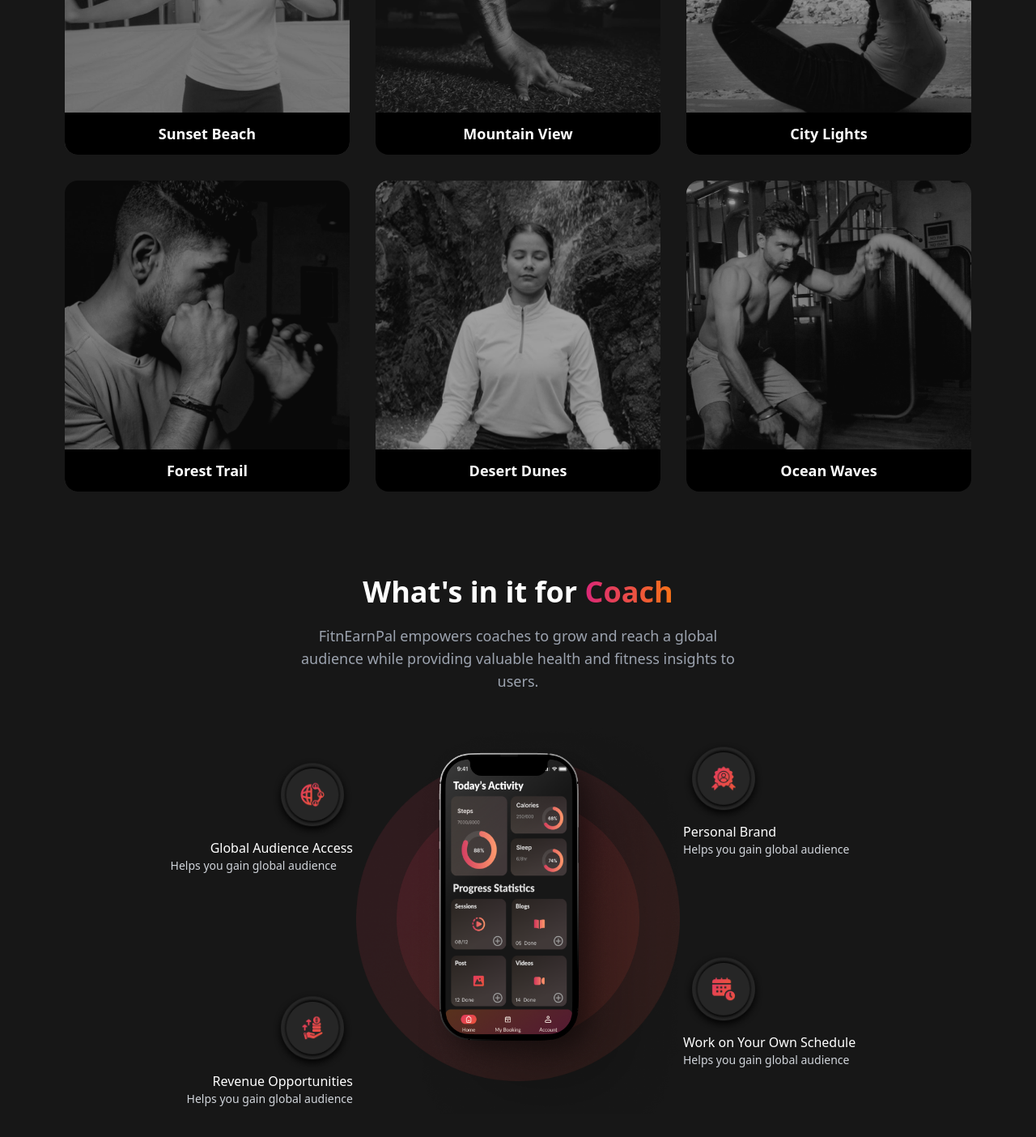
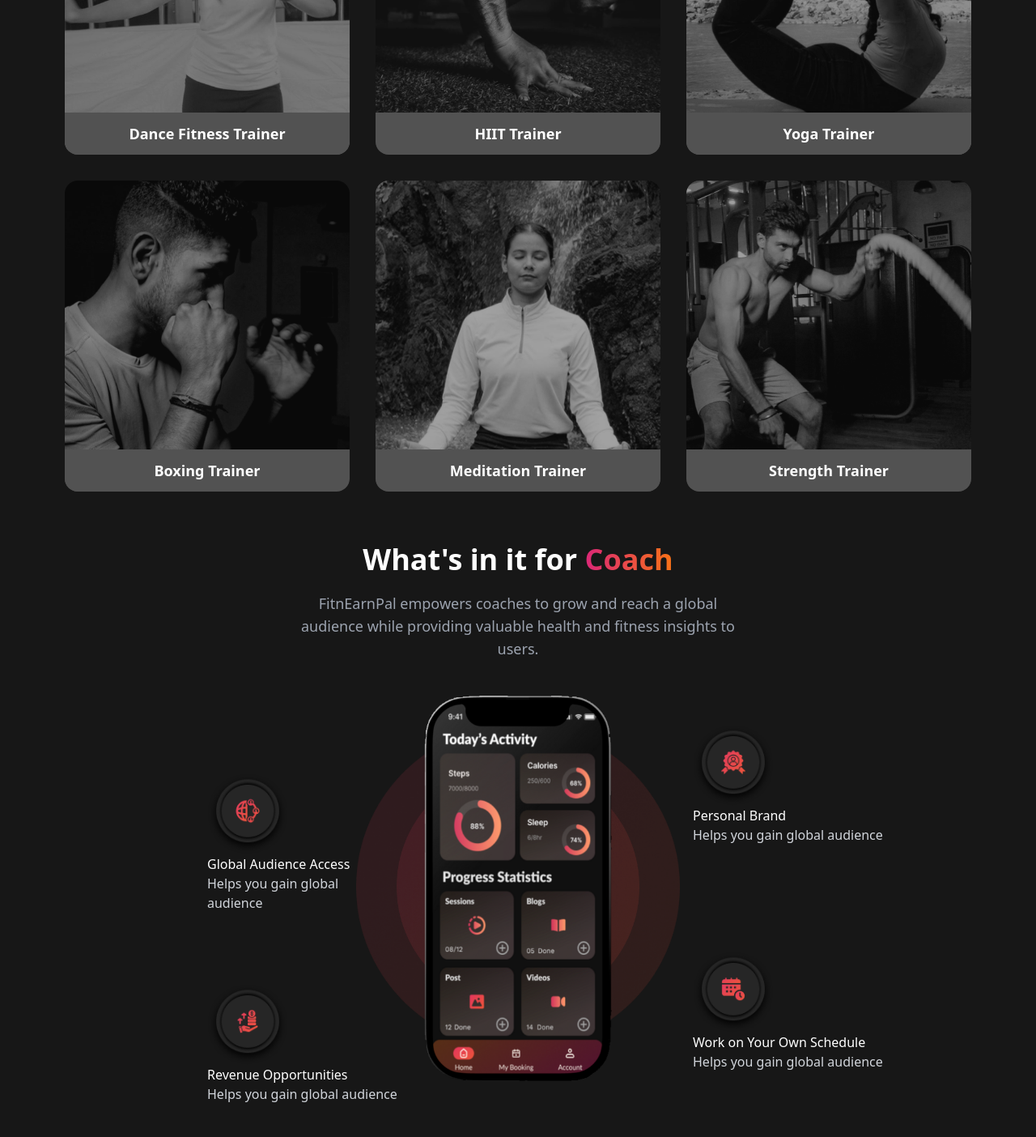
Before and after one commit to kanishkfitnearn/FitnEarn-CoachLandingPage, a Next.js app: page / in a window 1280 px wide. Shown: the part 1240-2644 px from the top of the page at 81% size. Built offline with nearby package versions, Linux system fonts and the light colour scheme.

Commit message:
Final Updates

```diff
--- a/src/Components/HowItWork.tsx
+++ b/src/Components/HowItWork.tsx
@@ -3,9 +3,12 @@
 
 const HowItWorks = forwardRef<HTMLElement>((_, ref) => {
   return (
-    <section ref={ref} className="w-full hidden sm:block overflow-hidden bg-neutral-900">
+    <section
+      ref={ref}
+      className="w-full hidden sm:block overflow-hidden bg-neutral-900"
+    >
       <div
-        className="w-[120%] max-w-[1200px] mx-auto rounded-[54px] bg-custom-gradient-3 p-10 m-10 space-y-16 relative min-h-[500px]"
+        className="w-full mx-auto bg-custom-gradient-3 p-10 m-0 space-y-16 relative min-h-[500px] mt-8"
         data-aos="fade-up"
       >
         {/* Title Section */}
--- a/src/Components/JoinCommunity.tsx
+++ b/src/Components/JoinCommunity.tsx
@@ -7,38 +7,38 @@
 const JoinCommunity = () => {
   const imageCollections = [
     {
-      name: "Sunset Beach",
+      name: "Dance Fitness Trainer",
       image: "/Screenshot 2025-01-06 151812.png",
     },
     {
-      name: "Mountain View",
+      name: "HIIT Trainer",
       image: "/2.png",
     },
     {
-      name: "City Lights",
+      name: "Yoga Trainer",
       image: "/Screenshot 2025-01-06 151837.png",
     },
     {
-      name: "Forest Trail",
+      name: "Boxing Trainer",
       image: "/Screenshot 2025-01-06 151916.png",
     },
     {
-      name: "Desert Dunes",
+      name: "Meditation Trainer",
       image: "/Screenshot 2025-01-06 151933.png",
     },
     {
-      name: "Ocean Waves",
+      name: "Strength Trainer",
       image: "/6.png",
     },
   ];
 
   // Initialize AOS animation on component mount
   useEffect(() => {
-    AOS.init({ duration:500, once: false });
+    AOS.init({ duration: 500, once: false });
   }, []);
 
   return (
-    <div className="w-full bg-neutral-900 text-white py-16" >
+    <div className="w-full bg-neutral-900 text-white py-16">
       <div className="text-center max-w-3xl mx-auto mb-12 px-4">
         <h1 className="text-4xl font-bold mb-6 flex items-center justify-center space-x-2">
           <span>Join the Growing Community of Coaches</span>
@@ -52,7 +52,15 @@
           more.
         </p>
 
-        <button className="px-6 py-2 rounded-lg text-white font-semibold bg-custom-gradient2 hover:from-pink-600 hover:to-orange-600 relative z-10">
+        <button
+          className="px-6 py-2 rounded-lg text-white font-semibold bg-custom-gradient2 hover:from-pink-600 hover:to-orange-600 relative z-10"
+          onClick={() =>
+            window.open(
+              "https://app.formbricks.com/s/clzmewgfs00009edi7qrj0n52",
+              "_blank"
+            )
+          }
+        >
           Join Now
         </button>
       </div>
@@ -73,7 +81,7 @@
               src={item.image}
               alt={item.name}
             />
-            <div className="absolute bottom-0 left-0 w-full text-center bg-black text-white text-lg font-bold py-3 z-10">
+            <div className="absolute bottom-0 left-0 w-full text-center bg-neutral-600 text-white text-lg font-bold py-3 z-10">
               {item.name}
             </div>
           </div>
--- a/src/Components/Testimonials.css
+++ b/src/Components/Testimonials.css
@@ -28,6 +28,11 @@
   font-size: 1.2rem;
   color: #ccc;
   margin-bottom: 50px;
+  width: 49%;
+  margin-left: 25%;
+  align-items: center;
+  display: flex;
+  justify-content: center;
 }
 
 .testimonials__container {
--- a/src/Components/WhatIsInItForCoach.tsx
+++ b/src/Components/WhatIsInItForCoach.tsx
@@ -3,7 +3,7 @@
 
 const WhatCoachGets = () => {
   return (
-    <section className="py-10 px-10 bg-neutral-900 text-white text-center relative overflow-hidden">
+    <section className="py-0 px-10 text-white text-center h-[42.5rem]">
       <div className="mb-20 w-full max-w-[82%] sm:max-w-[440px] lg:max-w-[540px] mx-auto">
         <h2 className="text-3xl sm:text-4xl font-bold mb-5">
           What's in it for{" "}
@@ -17,107 +17,101 @@
         </p>
       </div>
 
-      <div className="relative flex justify-center items-center h-[400px]">
-        {/* Background Ellipse */}
+      <div className="relative w-full h-[400px] flex justify-center items-center  ">
         <Image
           src="/Ellipse 1794 (2).png"
           alt="Background Ellipse"
           width={400}
           height={400}
-          className="absolute"
+          className="absolute min-w-60 sm:block hidden"
           quality={100}
           unoptimized={true}
         />
 
-        {/* Foreground Ellipse */}
         <Image
           src="/Ellipse 1794 (2).png"
           alt="Foreground Ellipse"
           width={300}
           height={300}
-          className="absolute"
+          className="absolute min-w-48 sm:block hidden"
           quality={100}
           unoptimized={true}
         />
 
-        {/* Mobile Mockup */}
-        <div className="relative z-10 left-9 top-5 object-cover">
+        <div className="relative z-10">
           <Image
-            src="/iPhone Coach.png"
+            src="/111-removebg-preview.png" //iphone wali image
             alt="Mobile Mockup"
-            width={350}
-            height={700}
+            width={250}
+            height={500}
             quality={100}
             unoptimized={true}
+            className="w-full max-w-xs md:max-w-md max-h-[390px] md:max-h-[490px] object-contain"
           />
         </div>
 
-        {/* Decorative Circle 1 */}
-        <div className="absolute -top-[5%] left-[67%] sm:text-left text-center sm:left-[67%] left-[50%] transform -translate-x-1/2 sm:translate-x-0">
+        <div className="absolute top-[0%] left-[78%] md:left-[68%] z-40 text-left">
           <Image
             src="/c2.png"
             alt="Decorative Circle"
             width={100}
             height={100}
-            className="mx-auto sm:mx-0"
             quality={100}
             unoptimized={true}
           />
-          <p className="text-sm sm:text-base">Personal Brand</p>
-          <p className="font-thin text-gray-300 text-xs sm:text-sm">
+          <p>Personal Brand</p>
+          <p className="font-thin text-gray-300 sm:block hidden">
             Helps you gain global audience
           </p>
         </div>
-
-        {/* Decorative Circle 2 */}
-        <div className="absolute top-[0%] sm:left-[14%] left-[50%] text-center sm:text-right transform -translate-x-1/2 sm:translate-x-0">
+        <div className=" absolute top-[15%] left-[5%] z-40 md:left-[18%] text-left">
+          <div className="flex flex-col w-16 md:w-52">
             <Image
               src="/c1.png"
               alt="Decorative Circle"
               width={100}
               height={100}
-            className="mx-auto sm:ml-32"
               quality={100}
               unoptimized={true}
+              // className="ml-24"
             />
-          <p className="text-sm sm:text-base">Global Audience Access</p>
-          <p className="font-thin text-gray-300 text-xs sm:text-sm mr-5">
+            <p className="z-50 ">Global Audience Access</p>
+            <p className="font-thin text-gray-300 mr-5 sm:block hidden">
               Helps you gain global audience
             </p>
           </div>
-
-        {/* Decorative Circle 3 */}
-        <div className="absolute top-[60%] sm:left-[67%] left-[50%] text-center sm:text-left transform -translate-x-1/2 sm:translate-x-0">
+        </div>
+        <div className="absolute top-[70%] left-[79%] md:left-[68%] z-40 text-left">
           <Image
             src="/c4.png"
             alt="Decorative Circle"
             width={100}
             height={100}
-            className="mx-auto sm:mx-0"
             quality={100}
             unoptimized={true}
           />
-          <p className="text-sm sm:text-base">Work on Your Own Schedule</p>
-          <p className="font-thin text-gray-300 text-xs sm:text-sm">
+          <p>Work on Your Own Schedule</p>
+          <p className="font-thin text-gray-300 sm:block hidden">
             Helps you gain global audience
           </p>
         </div>
-
-        {/* Decorative Circle 4 */}
-        <div className="absolute top-[72%] sm:left-[14%] left-[50%] text-center sm:text-right transform -translate-x-1/2 sm:translate-x-0">
+        {/* absolute top-[80%] left-[1%] md:left-[10%] z-40 text-left */}
+        <div className="absolute top-[80%] left-[5%] md:left-[18%] z-40 text-lef text-left">
+          <div className="flex flex-col w-16 md:w-auto">
             <Image
               src="/c3.png"
               alt="Decorative Circle"
               width={100}
               height={100}
-            className="mx-auto sm:ml-32"
               quality={100}
               unoptimized={true}
+              className=""
             />
-          <p className="text-sm sm:text-base">Revenue Opportunities</p>
-          <p className="font-thin text-gray-300 text-xs sm:text-sm">
+            <p>Revenue Opportunities</p>
+            <p className="font-thin text-gray-300 sm:block hidden">
               Helps you gain global audience
             </p>
+          </div>
         </div>
       </div>
     </section>
--- a/src/Components/test.tsx
+++ b/src/Components/test.tsx
@@ -24,14 +24,14 @@
   },
 ];
 
-const coachComments = [
-  "Best decision to join FitnEarnPal!",
-  "I’ve improved my audience reach greatly!",
-  "Now I can work on my schedule. Love it!",
-  "Highly recommended for any fitness coach!",
-  "Incredible platform for yoga professionals.",
-  "Amazing tools to manage live sessions!",
-];
+// const coachComments = [
+//   "Best decision to join FitnEarnPal!",
+//   "I’ve improved my audience reach greatly!",
+//   "Now I can work on my schedule. Love it!",
+//   "Highly recommended for any fitness coach!",
+//   "Incredible platform for yoga professionals.",
+//   "Amazing tools to manage live sessions!",
+// ];
 
 const coachImages = [
   "/coach1.png",
@@ -55,9 +55,9 @@
   }, []);
 
   return (
-    <section className="testimonials">
+    <section className="testimonials ">
       <h2 className="testimonials__title">
-        What our <span>Coach</span> Say
+        What our <span>Coach Say</span>
       </h2>
       <p className="testimonials__subtitle">
         FitnEarnPal empowers coaches to grow and reach a global audience while
@@ -78,9 +78,9 @@
               alt={`Coach ${index + 1}`}
               className="testimonial__avatar"
             />
-            {hoveredIndex === index && (
+            {/* {hoveredIndex === index && (
               <div className="testimonial__comment">{coachComments[index]}</div>
-            )}
+            )} */}
           </div>
         ))}
 
--- a/tailwind.config.ts
+++ b/tailwind.config.ts
@@ -27,6 +27,7 @@
         'custom-gradient2': 'linear-gradient(126.89deg, #DB2777 -67.19%, #F97316 203.32%)',
         "custom-gradient-3":
         "linear-gradient(126.89deg, rgba(219, 39, 119, 0.12) -67.19%, rgba(249, 115, 22, 0.12) 203.32%)",
+        'custom-gradient4': 'linear-gradient(121.18deg, #DB2777 10.59%, #DA5F09 81.29%)',
       },
       // colors: {
       //   background: "hsl(var(--background))",
```
Also changed, not shown: src/Components/BecomeACoach.tsx (+5 -5 lines), src/Components/Footer.tsx (+12 -15 lines), src/Components/HealthJourney.tsx (+4 -4 lines), src/Components/HowItWorkMobile.tsx (+9 -9 lines), src/Components/NavBar.tsx (+10 -4 lines), src/Components/ui/timeline.tsx (+9 -9 lines), public/111-removebg-preview.png (added). Lines whose indentation alone changed are shown as unchanged.
